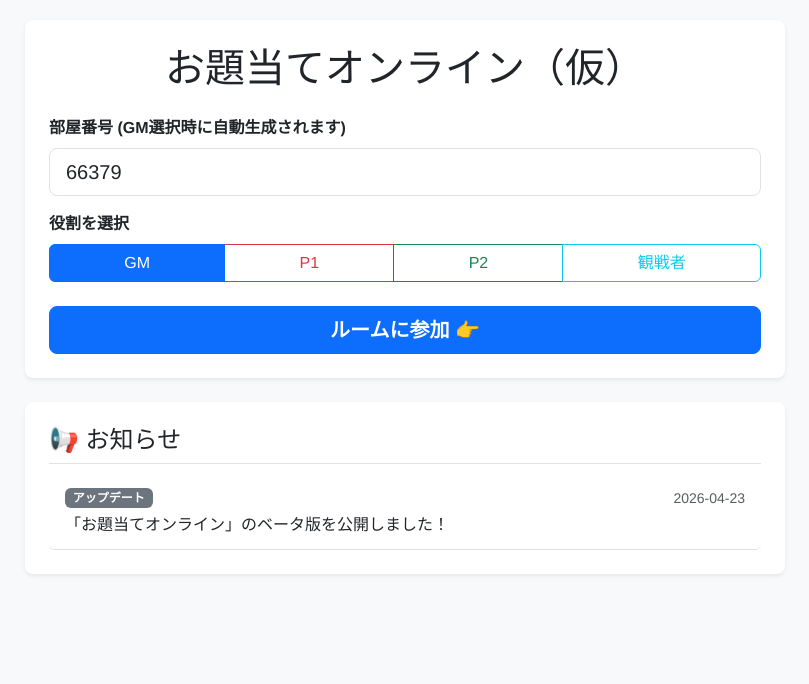
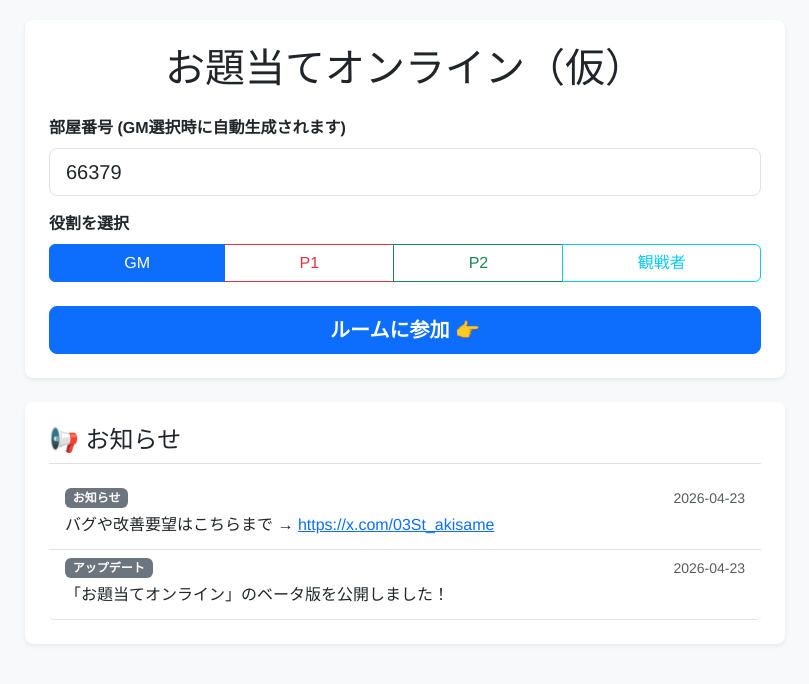
Before and after one commit to ketochiko-ops/theme_guessing_game, a React (Vite) app: page / in a window 1280 px wide. Shown: the top 684 px of the page, without its empty margins (235-1044 px from the left). Built offline with nearby package versions, Linux system fonts and the light colour scheme; no server answers.

Commit message:
お知らせが遷移可能なリンクになるよう修正

```diff
--- a/src/pages/Top.jsx
+++ b/src/pages/Top.jsx
@@ -109,15 +109,29 @@ function Top() {
           <p className="text-muted text-center my-3">現在、お知らせはありません。</p>
         ) : (
           <div className="list-group">
-            {announcements.map((info, idx) => (
-              <div key={idx} className="list-group-item text-start border-0 border-bottom">
-                <div className="d-flex w-100 justify-content-between align-items-center mb-1">
-                  <span className="badge bg-secondary">{info.category}</span>
-                  <small className="text-muted">{info.date}</small>
+            {announcements.map((info, idx) => {
+              // URLをaタグに変換するヘルパー
+              const urlRegex = /(https?:\/\/[^\s]+)/g;
+              const textParts = info.content.split(urlRegex);
+
+              return (
+                <div key={idx} className="list-group-item text-start border-0 border-bottom">
+                  <div className="d-flex w-100 justify-content-between align-items-center mb-1">
+                    <span className="badge bg-secondary">{info.category}</span>
+                    <small className="text-muted">{info.date}</small>
+                  </div>
+                  <p className="mb-1 text-dark">
+                    {textParts.map((part, i) =>
+                      part.match(urlRegex) ? (
+                        <a key={i} href={part} target="_blank" rel="noopener noreferrer">{part}</a>
+                      ) : (
+                        part
+                      )
+                    )}
+                  </p>
                 </div>
-                <p className="mb-1 text-dark">{info.content}</p>
-              </div>
-            ))}
+              );
+            })}
           </div>
         )}
       </div>
```
Also changed, not shown: public/info.csv.
